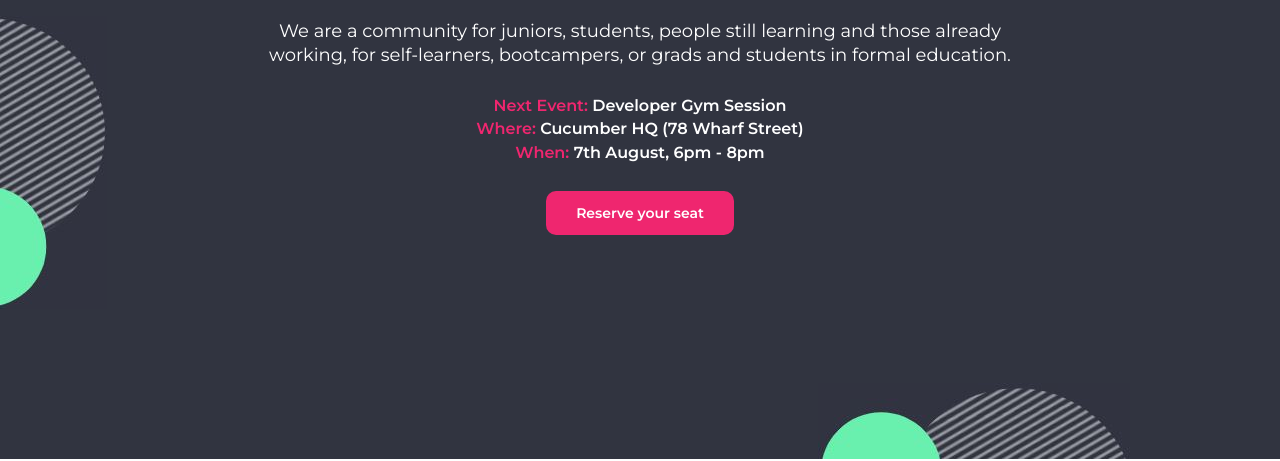
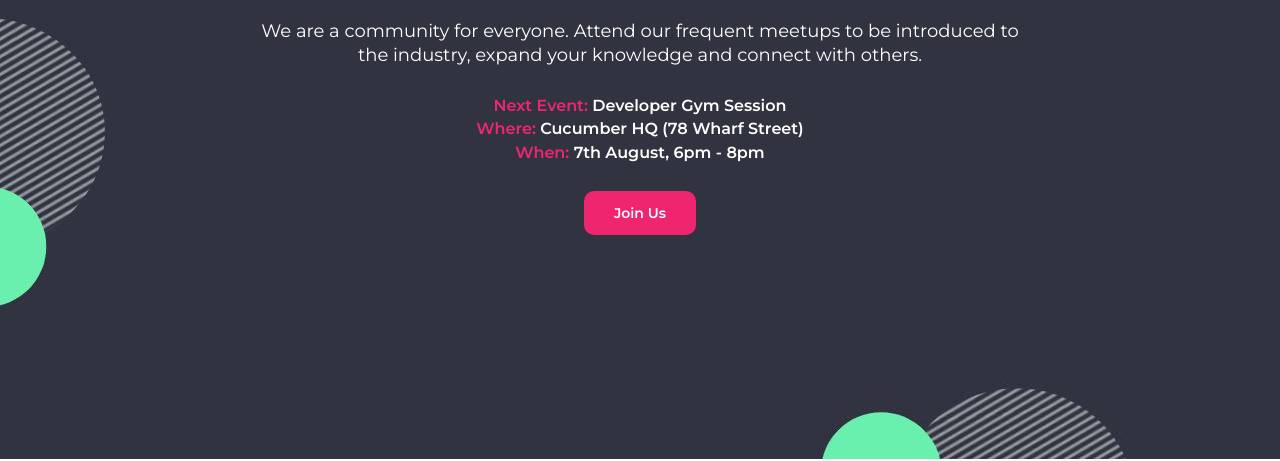
Before and after one commit to JuniorDev-TGA/JuniorDevTGA, a Gatsby site: page / in a window 1280 px wide. Shown: the part 341-802 px from the top of the page. Built offline with nearby package versions, Linux system fonts and the light colour scheme; Gatsby itself is replaced by a stand-in of ours.

Commit message:
Improved text

```diff
--- a/src/components/hero.js
+++ b/src/components/hero.js
@@ -10,12 +10,12 @@ const Hero = () => (
   <div className="c-hero">
     <div className="c-hero__container u-text-center">
       <h1>Junior Dev <span className="u-text-red">Tauranga</span></h1>
-      <div className="c-hero__tagline">We are a community for juniors, students, people still learning and those already working, for self-learners, bootcampers, or grads and students in formal education.</div>
+      <div className="c-hero__tagline">We are a community for everyone. Attend our frequent meetups to be introduced to the industry, expand your knowledge and connect with others.</div>
       <div className="c-hero__event">
         <div className="c-hero__event-detail"><span className="u-text-red">Next Event: </span>Developer Gym Session</div>
         <div className="c-hero__event-detail"><span className="u-text-red">Where: </span>Cucumber HQ (78 Wharf Street)</div>
         <div className="c-hero__event-detail"><span className="u-text-red">When: </span>7th August, 6pm - 8pm</div>
-        <div className="c-hero__cta"><a className="c-button" href="https://www.meetup.com/JuniorDev-Tauranga/" target="_blank" rel="noopener noreferrer">Reserve your seat</a></div>
+        <div className="c-hero__cta"><a className="c-button" href="https://www.meetup.com/JuniorDev-Tauranga/" target="_blank" rel="noopener noreferrer">Join Us</a></div>
       </div>
     </div>
     <img src={CirclesBottom} className=" c-hero__circles--bottom" alt="" />
```
